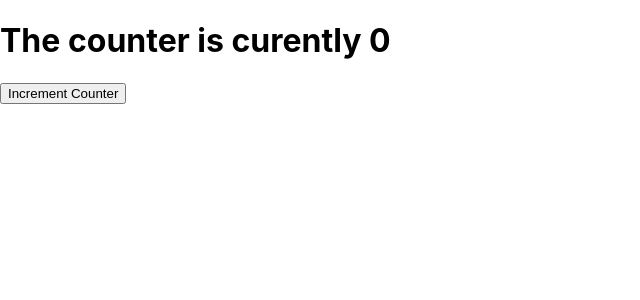
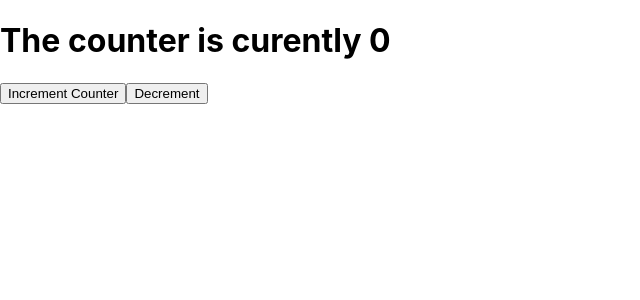
Before and after one commit to ankaziele/demo, a React (Create React App) app: page / in a window 1280 px wide. Shown: the top 300 px of the page, without its empty margins (0-640 px from the left). Built offline with nearby package versions, Linux system fonts and the light colour scheme.

Commit message:
add decrement button

```diff
--- a/src/App.js
+++ b/src/App.js
@@ -9,12 +9,21 @@ class App extends Component {
 
   handleClick = () => this.setState({counter: this.state.counter + 1})
 
+  handleDecrement = () => {
+
+    if(this.state.counter !== 0)
+    this.setState({counter: this.state.counter -1})
+
+
+  }
+
 
   render() {
     return (
       <div data-test="component-app">
        <h1 data-test="counter-display" >The counter is curently {this.state.counter}</h1>
        <button onClick={this.handleClick} data-test="increment-button">Increment Counter</button>
+       <button onClick = {this.handleDecrement} data-test="decrement-button">Decrement</button>
       </div>
     );
   }
```
Also changed, not shown: 1 other file (tests, documents, lock files or other folders).
